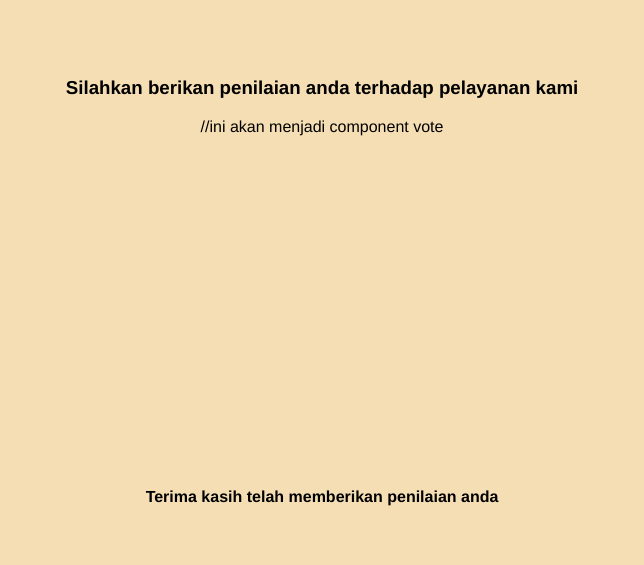
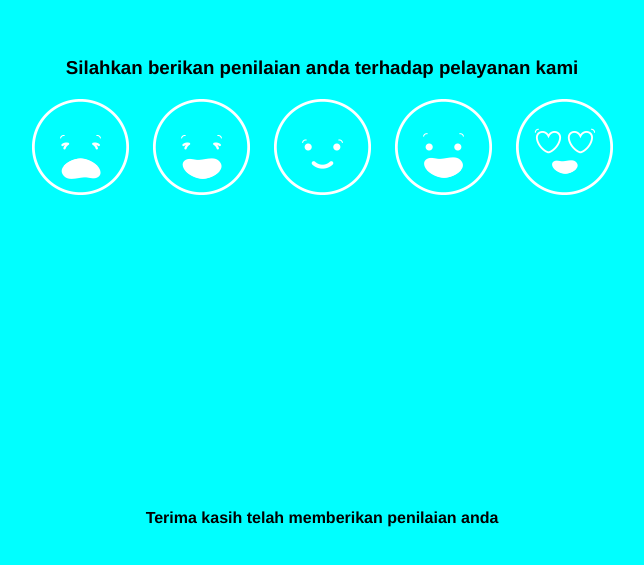
Before and after one commit to haykalgibran/Polling-System---Example, a Vue app: page / in a window 1280 px wide. Shown: the part 115-680 px from the top of the page, without its empty margins (318-962 px from the left). Built offline with nearby package versions, Linux system fonts and the light colour scheme.

Commit message:
components vote

```diff
--- a/src/App.vue
+++ b/src/App.vue
@@ -10,7 +10,7 @@
 
 <style>
 body{
-  background: wheat;
+  background: #00FFFF;
   color: black;
   overflow: hidden;
 }
--- /dev/null
+++ b/src/components/Vote.vue
@@ -0,0 +1,83 @@
+<template>
+  <div class="buttons">
+      <button v-for="(emoticon,index) in emoticons" :key="index" :id="emoticon" class="btn-emoticon">
+
+      </button>
+  </div>
+</template>
+<script>
+export default {
+    name: "home",
+    components: { },
+    data: function(){
+        return {
+            emoticons: ['very-bad', 'bad', 'ok', 'good', 'very-good']
+        }
+    }
+};
+</script>
+
+<style type="text/css">
+.buttons{
+    display: flex;
+}
+.btn-emoticon{
+    background: url('~@/assets/emoticon.png');
+    width: 101px;
+    height: 100px;
+    border: none;
+    margin: 0px 10px;
+    color:black;
+    outline: none;
+    cursor: pointer;
+}
+#very-bad{
+    background-position: 0px 0px;
+}
+#very-bad:hover{
+    background-position: 0px -100px;
+}
+#very-bad:active{
+    background-position: 0px -200px;
+}
+
+#bad{
+    background-position: -101px 0px;
+}
+#bad:hover{
+    background-position: -101px -100px;
+}
+#bad:active{
+    background-position: -101px -200px;
+}
+
+#ok{
+    background-position: -202px 0px;
+}
+#ok:hover{
+    background-position: -202px -100px;
+}
+#ok:active{
+    background-position: -202px -200px;
+}
+
+#good{
+    background-position: -303px 0px;
+}
+#good:hover{
+    background-position: -303px -100px;
+}
+#good:active{
+    background-position: -303px -200px;
+}
+
+#very-good{
+    background-position: -404px 0px;
+}
+#very-good:hover{
+    background-position: -404px -100px;
+}
+#very-good:active{
+    background-position: -404px -200px;
+}
+</style>
--- a/src/views/Home.vue
+++ b/src/views/Home.vue
@@ -6,7 +6,7 @@
       </h3>
 
       <div class="emoticons">
-        //ini akan menjadi component vote
+        <Vote />
       </div>
     </section>
     <section class="finish">
@@ -14,6 +14,13 @@
     </section>
   </div>
 </template>
+<script>
+import Vote from "@/components/Vote.vue";
+export default {
+    name: "home",
+    components: {Vote}
+};
+</script>
 <style type="text/css">
   .container{
     display: flex;
@@ -24,4 +31,8 @@
   section{
     width: 100%;
   }
+.emoticons{
+  display: flex;
+  justify-content: center;
+}
 </style>
```
Also changed, not shown: src/assets/emoticon.png (added).
